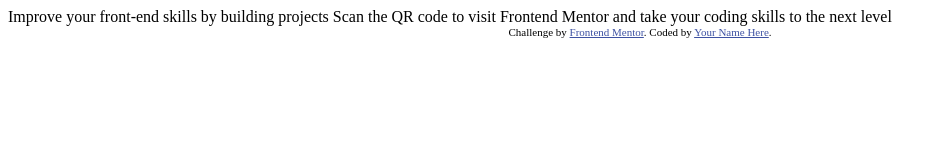
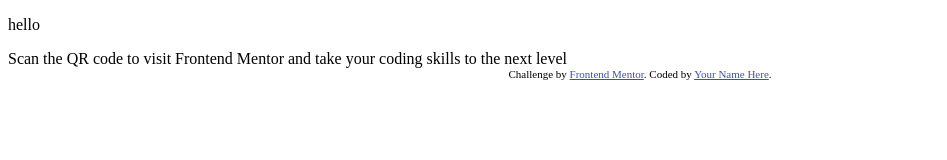
Before and after one commit to Giddeon1/qr-code-component-main, a plain HTML site: page index.html in a window 1280 px wide. Shown: the whole page, without its empty margins (0-947 px from the left). Drawn offline with Linux system fonts and the light colour scheme.

Commit message:
Update index.html

```diff
--- a/index.html
+++ b/index.html
@@ -16,7 +16,7 @@
 </head>
 <body>
 
-  Improve your front-end skills by building projects
+  <p>hello</p>
 
   Scan the QR code to visit Frontend Mentor and take your coding skills to the next level
 
```
